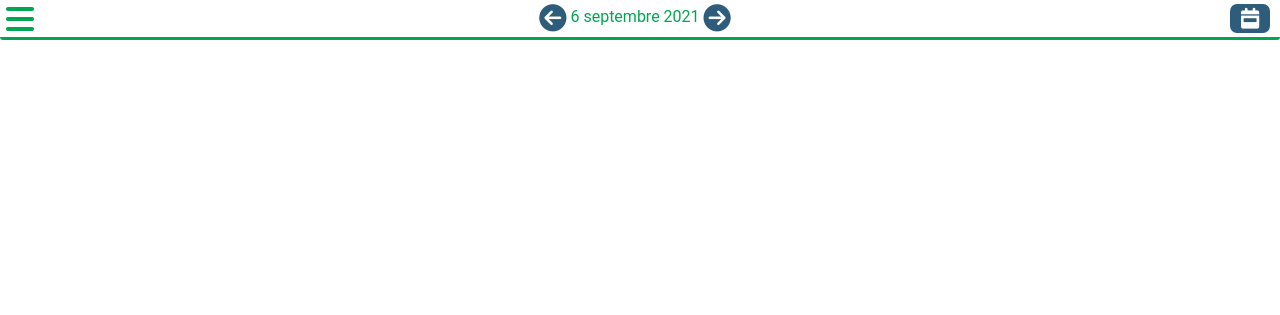
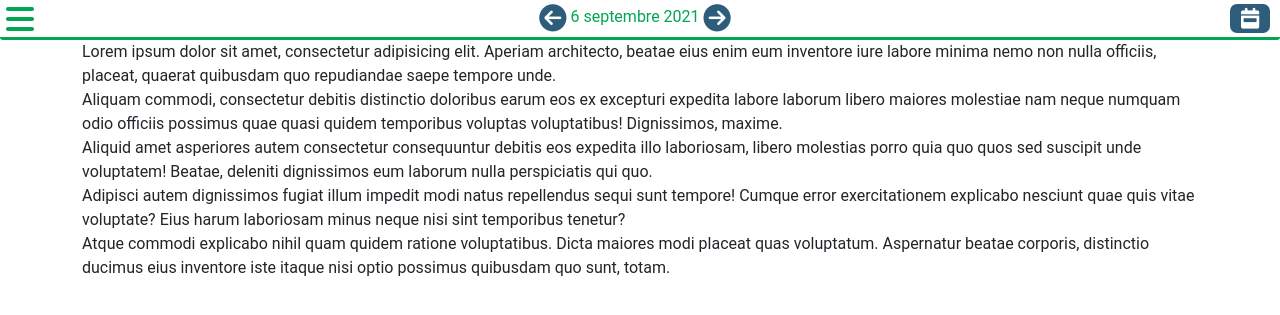
Before and after one commit to YannickBaudraz/Intranet-GUI1, a PHP site: page / in a window 1280 px wide. Shown: the top 315 px of the page. Run offline with PHP 8.4, Linux system fonts and the light colour scheme; some libraries are stand-ins or nearby versions.

Commit message:
Add opacity and margin to the menu

```diff
--- a/templates/components/menuCalendar.php
+++ b/templates/components/menuCalendar.php
@@ -1,4 +1,5 @@
 <?php
+
 ob_start();
 ?>
     <div id="menu">
@@ -15,5 +16,6 @@ ob_start();
         </div>
         <div class="week-dayButton"><i class="fas fa-calendar-week"></i></div>
     </div>
+    <div class="after-menu"></div>
 <?php
 $header = ob_get_clean();
--- a/templates/dayCalendar.php
+++ b/templates/dayCalendar.php
@@ -1,7 +1,25 @@
 <?php
 ob_start();
 ?>
-
+    <div>Lorem ipsum dolor sit amet, consectetur adipisicing elit. Aperiam architecto, beatae eius enim eum inventore
+        iure labore minima nemo non nulla officiis, placeat, quaerat quibusdam quo repudiandae saepe tempore unde.
+    </div>
+    <div>Aliquam commodi, consectetur debitis distinctio doloribus earum eos ex excepturi expedita labore laborum libero
+        maiores molestiae nam neque numquam odio officiis possimus quae quasi quidem temporibus voluptas voluptatibus!
+        Dignissimos, maxime.
+    </div>
+    <div>Aliquid amet asperiores autem consectetur consequuntur debitis eos expedita illo laboriosam, libero molestias
+        porro quia quo quos sed suscipit unde voluptatem! Beatae, deleniti dignissimos eum laborum nulla perspiciatis
+        qui quo.
+    </div>
+    <div>Adipisci autem dignissimos fugiat illum impedit modi natus repellendus sequi sunt tempore! Cumque error
+        exercitationem explicabo nesciunt quae quis vitae voluptate? Eius harum laboriosam minus neque nisi sint
+        temporibus tenetur?
+    </div>
+    <div>Atque commodi explicabo nihil quam quidem ratione voluptatibus. Dicta maiores modi placeat quas voluptatum.
+        Aspernatur beatae corporis, distinctio ducimus eius inventore iste itaque nisi optio possimus quibusdam quo
+        sunt, totam.
+    </div>
 <?php
 $headerPath = "templates/components/menuCalendar.php";
 $contenu = ob_get_clean();
--- a/templates/styles/CSS/global.css
+++ b/templates/styles/CSS/global.css
@@ -6,7 +6,7 @@ body {
 #menu {
   position: fixed;
   top: 0;
-  border-bottom: 3px solid #00A651;
+  border-bottom: 3px solid #00a651;
   width: 100%;
   height: 40px;
   border-bottom-right-radius: 3px;
@@ -14,6 +14,7 @@ body {
   display: flex;
   align-items: center;
   justify-content: space-between;
+  background-color: inherit;
 }
 #menu .menuBurger {
   display: flex;
@@ -55,5 +56,9 @@ body {
   text-align: center;
   color: white;
 }
+#menu + .after-menu {
+  width: 100%;
+  margin-top: 40px;
+}
 
 /*# sourceMappingURL=global.css.map */
--- /dev/null
+++ b/templates/styles/SCSS/_menu.scss
@@ -0,0 +1,66 @@
+/* place here CSS targeted at iPads and smaller, including iPhones and small hand-held devices */
+#menu {
+  position: fixed;
+  top: 0;
+  border-bottom: 3px solid $vert-clair;
+  width: 100%;
+  height: 40px;
+  border-bottom-right-radius: 3px;
+  border-bottom-left-radius: 3px;
+  display: flex;
+  align-items: center;
+  justify-content: space-between;
+  background-color: inherit;
+
+  .menuBurger {
+    display: flex;
+    align-items: center;
+    justify-content: center;
+    height: 100%;
+    width: 40px;
+
+    .fas {
+      color: $vert-clair;
+    }
+  }
+
+  .menuWeek {
+    display: flex;
+    text-align: center;
+    width: 80%;
+    justify-content: center;
+
+    .fas {
+      font-size: 1.7em;
+      color: $bleu;
+    }
+
+    span {
+      color: $vert-clair;
+      padding-left: 4px;
+      padding-right: 4px;
+    }
+  }
+
+  .week-dayButton {
+    display: flex;
+    background-color: $bleu;
+    height: 80%;
+    width: 40px;
+    border-radius: 7px;
+    justify-content: center;
+    margin-right: 10px;
+    align-items: center;
+
+    .fas {
+      font-size: 1.3em;
+      text-align: center;
+      color: white;
+    }
+  }
+
+  + .after-menu {
+    width: 100%;
+    margin-top: 40px;
+  }
+}
--- a/templates/styles/SCSS/global.scss
+++ b/templates/styles/SCSS/global.scss
@@ -1,13 +1,13 @@
- $vert-fonce: #009933;
+$vert-fonce: #093;
 $vert-clair: #00A651;
-  $magenta: #AA5577;
+$magenta: #A57;
 $bleu-fonce: #184C6D;
 $bleu: #2D5D7B;
 $gris: #D7E0ED;
 $blanc: #E9EEF6;
 $transparence: 40%;
 
- body{
+body {
   font-family: "Roboto", "Helvetica Neue", "Helvetica", "Arial", sans-serif;
 }
 
```
Also changed, not shown: templates/styles/SCSS/menu.scss (deleted, +0 -64 lines). Lines whose indentation alone changed are shown as unchanged.
